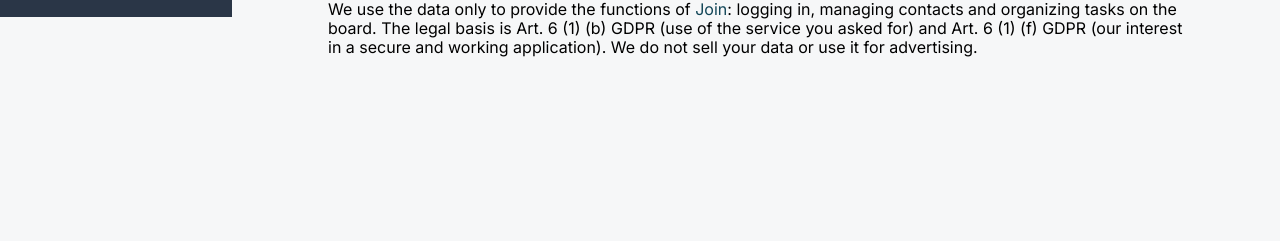
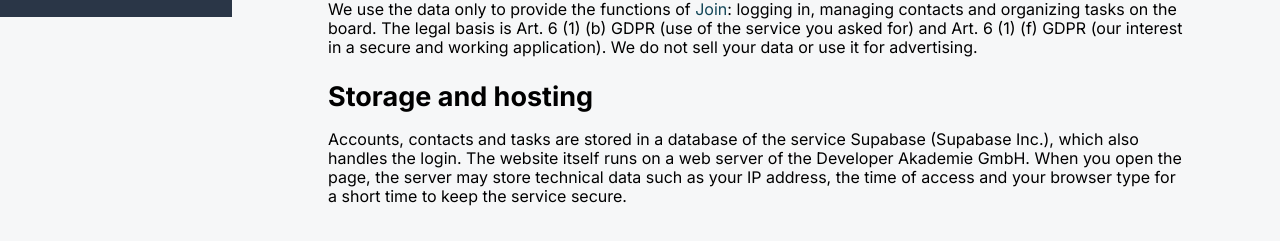
Before and after one commit to lohmibln/join, an Angular app: page /privacyPolicy in a window 1280 px wide. Shown: the part 783-1024 px from the top of the page. Before the commit the page ends 904 px from the top, so only its background shows below. Built offline with nearby package versions, Linux system fonts and the light colour scheme; no server answers.

Commit message:
Explain where the data is stored

```diff
--- a/src/app/privacy-policy/privacy-policy.component.html
+++ b/src/app/privacy-policy/privacy-policy.component.html
@@ -51,5 +51,16 @@
         and working application). We do not sell your data or use it for advertising.
       </p>
     </section>
+
+    <section>
+      <h2>Storage and hosting</h2>
+      <p>
+        Accounts, contacts and tasks are stored in a database of the service Supabase (Supabase
+        Inc.), which also handles the login. The website itself runs on a web server of the
+        Developer Akademie GmbH. When you open the page, the server may store technical data such as
+        your IP address, the time of access and your browser type for a short time to keep the
+        service secure.
+      </p>
+    </section>
   </div>
 </article>
```
